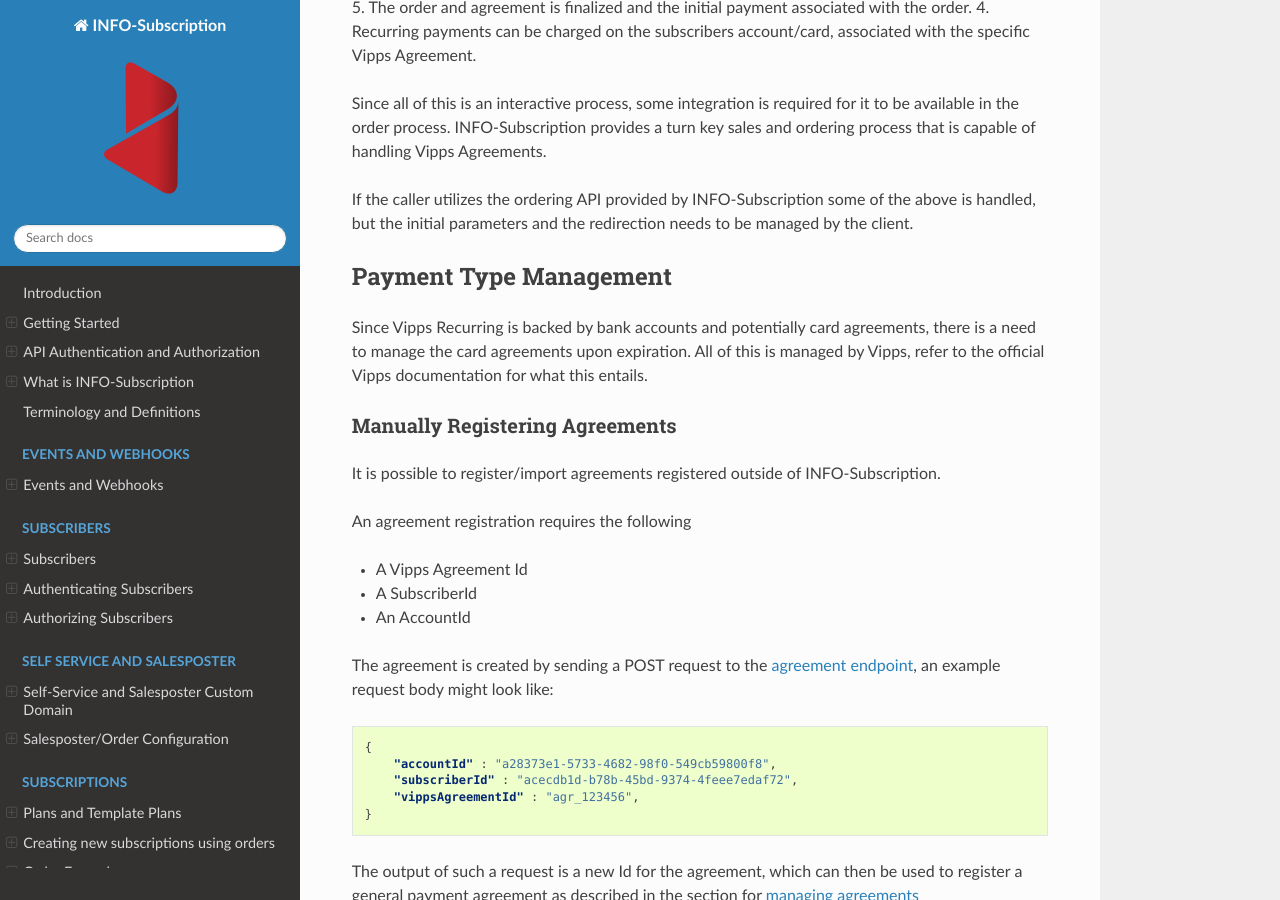
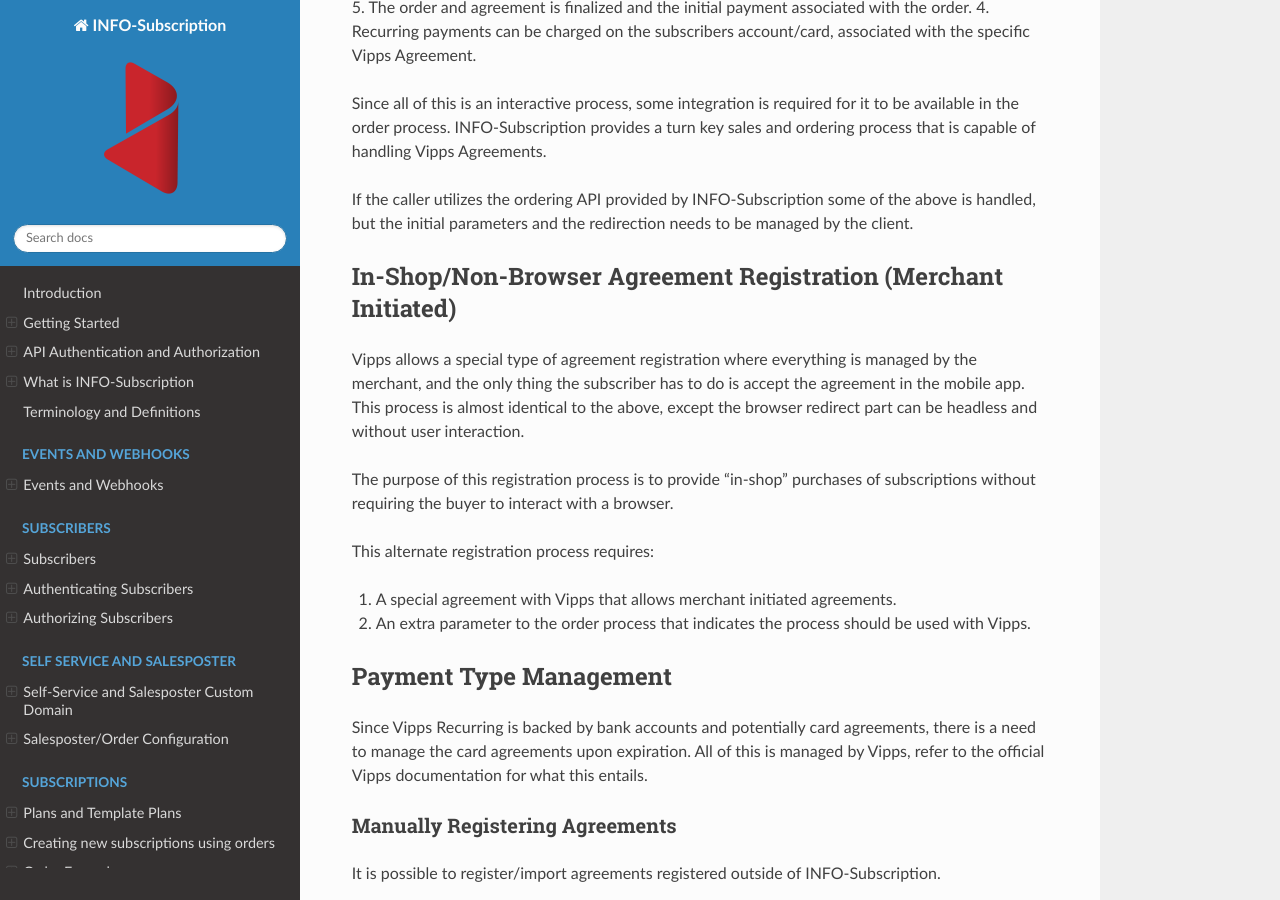
Before and after one commit to infosoftas/info-subscription-doc, a Sphinx documentation site: the page built from source/payments/providers/vipps.rst, in a window 1280 px wide and 900 px high, scrolled down 756 px. Built offline with Sphinx 7.4.7 and the Read the Docs theme 2.0.0, drawn with Linux system fonts in a browser that asks for light colours; formulas are drawn with MathJax 3.

Commit message:
Added info about in-shop options.

```diff
--- a/source/payments/providers/vipps.rst
+++ b/source/payments/providers/vipps.rst
@@ -30,6 +30,18 @@ Since all of this is an interactive process, some integration is required for it
 |projectName| provides a turn key sales and ordering process that is capable of handling Vipps Agreements.
 
 If the caller utilizes the ordering API provided by |projectName| some of the above is handled, but the initial parameters and the redirection needs to be managed by the client.
+
+In-Shop/Non-Browser Agreement Registration (Merchant Initiated)
+---------------------------------------------------------------
+Vipps allows a special type of agreement registration where everything is managed by the merchant, and the only thing the subscriber has to do is accept the agreement in the mobile app.
+This process is almost identical to the above, except the browser redirect part can be headless and without user interaction.
+
+The purpose of this registration process is to provide "in-shop" purchases of subscriptions without requiring the buyer to interact with a browser.
+
+This alternate registration process requires:
+
+1. A special agreement with Vipps that allows merchant initiated agreements.
+2. An extra parameter to the order process that indicates the process should be used with Vipps.
 
 Payment Type Management
 -----------------------
```
